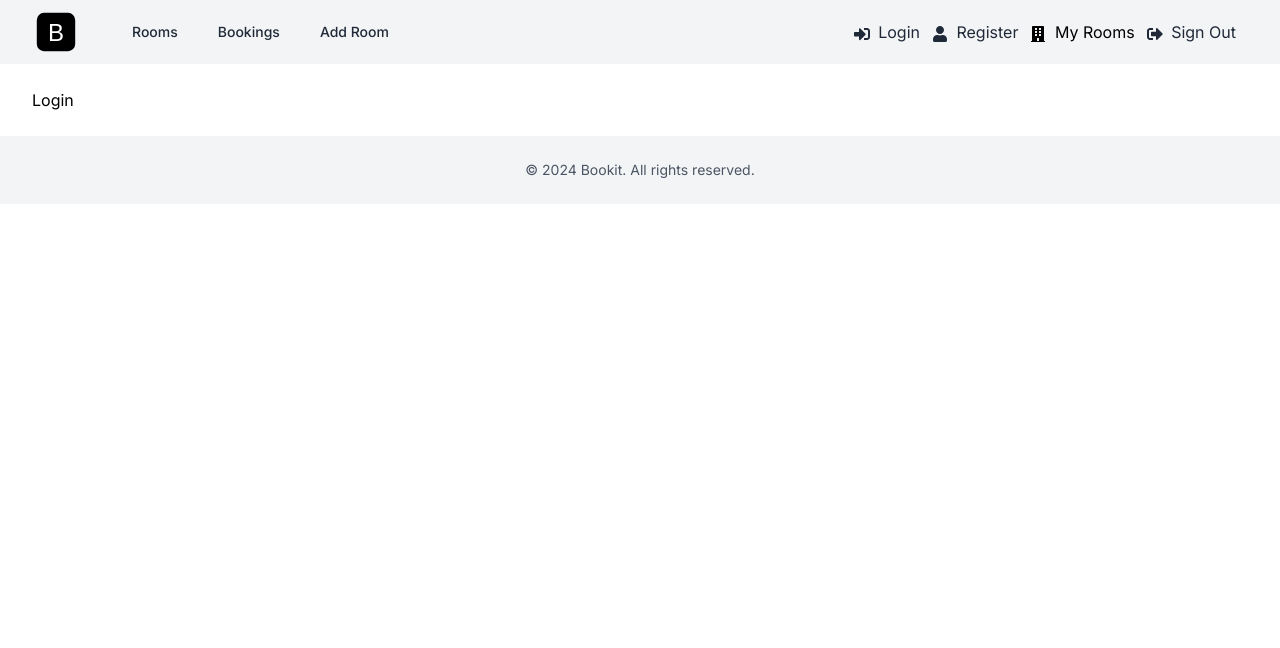
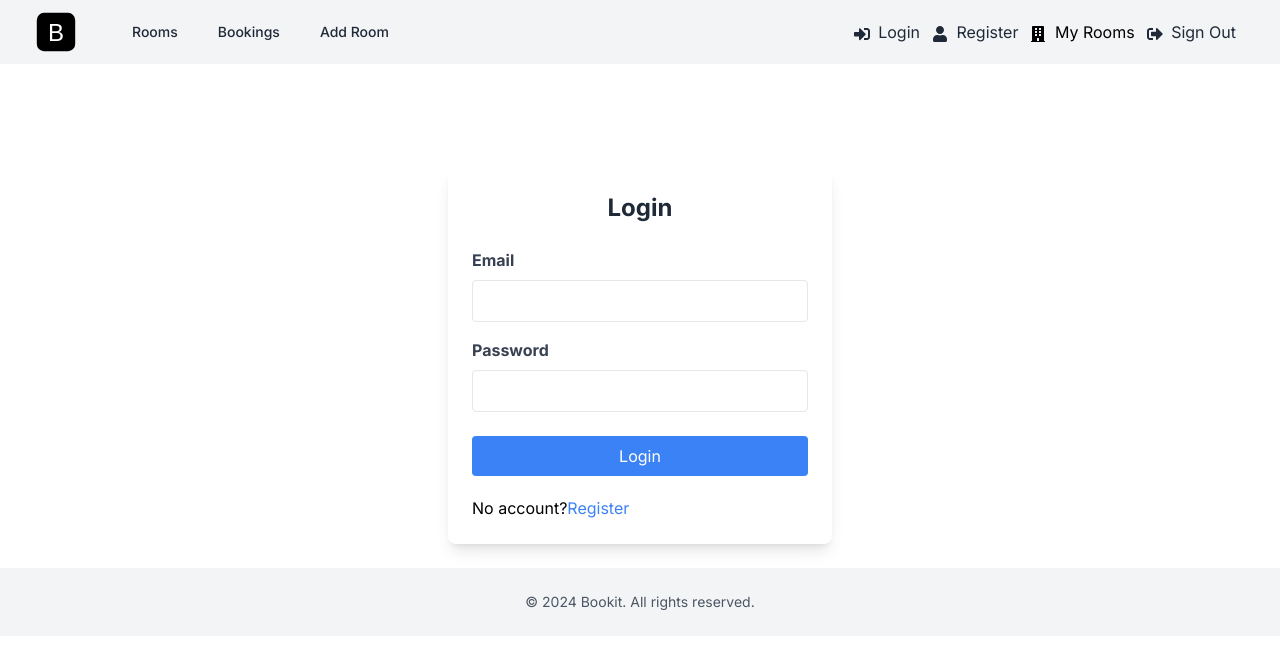
Before and after one commit to andrewteece/bookit, a Next.js app: page /login in a window 1280 px wide. Shown: the top 648 px of the page. Built offline with nearby package versions, Linux system fonts and the light colour scheme.

Commit message:
html for login page

```diff
--- a/app/login/page.jsx
+++ b/app/login/page.jsx
@@ -1,5 +1,60 @@
 const LoginPage = () => {
-  return <div>Login</div>
+  return (
+    <div className='flex items-center justify-center'>
+      <div className='bg-white shadow-lg rounded-lg p-6 w-full max-w-sm mt-20'>
+        <form>
+          <h2 className='text-2xl font-bold text-center text-gray-800 mb-6'>
+            Login
+          </h2>
+
+          <div className='mb-4'>
+            <label for='email' className='block text-gray-700 font-bold mb-2'>
+              Email
+            </label>
+            <input
+              type='email'
+              id='email'
+              name='email'
+              className='border rounded w-full py-2 px-3'
+              required
+            />
+          </div>
+
+          <div className='mb-6'>
+            <label
+              for='password'
+              className='block text-gray-700 font-bold mb-2'
+            >
+              Password
+            </label>
+            <input
+              type='password'
+              id='password'
+              name='password'
+              className='border rounded w-full py-2 px-3'
+              required
+            />
+          </div>
+
+          <div className='flex flex-col gap-5'>
+            <button
+              type='submit'
+              className='bg-blue-500 text-white px-4 py-2 rounded hover:bg-blue-700'
+            >
+              Login
+            </button>
+
+            <p>
+              No account?
+              <a href='register.html' className='text-blue-500'>
+                Register
+              </a>
+            </p>
+          </div>
+        </form>
+      </div>
+    </div>
+  )
 }
 
 export default LoginPage
```
